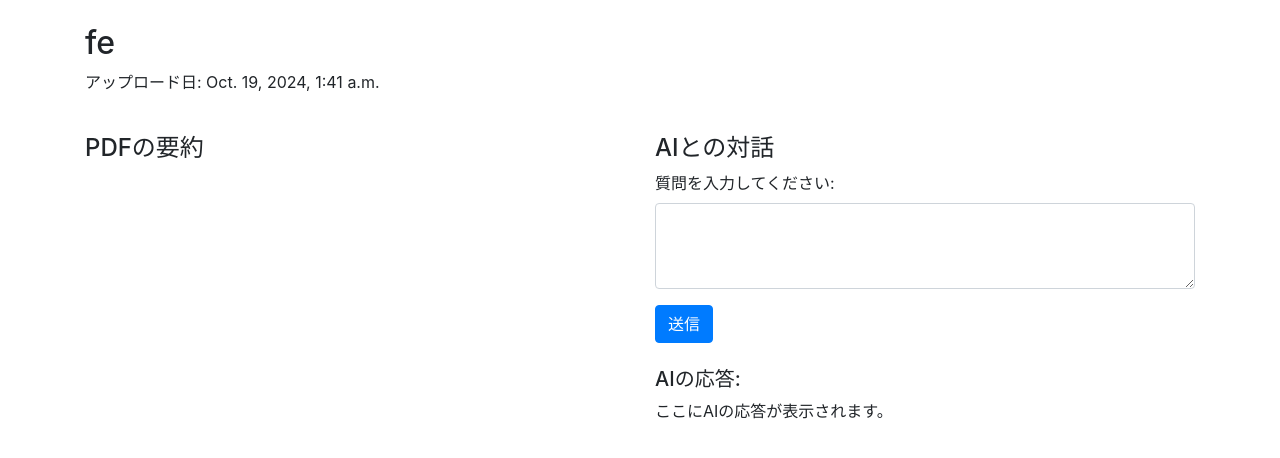
After one commit to NaoyukiUed/M1research, a Django app: template book_project/templates/document_detail.html in a window 1280 px wide. The commit adds this page. Shown: the top 458 px of the page. Run offline with Django 5.2, Linux system fonts and the light colour scheme; the template is opened without the code that fills it: values that come from a table or form of the project are taken from there, others are empty; data comes from the database, SQL or seed files in the repository; both versions use the stored data as it was after the commit; parts of the project's set-up code (start-up, migrations or seed data) failed here and were passed over; some libraries are stand-ins or nearby versions.

Commit message:
pdfのアップロードとその出力を可能にした

```diff
--- a/book_project/book_app/urls.py
+++ b/book_project/book_app/urls.py
@@ -11,4 +11,5 @@ urlpatterns = [
     path('profiles/', views.profile_list_view, name='profile_list'),  # 一覧表示
     path('upload/', views.upload_pdf, name='upload_pdf'),
     path('pdfs/', views.pdf_list, name='pdf_list'),
+    path('document/<int:pk>/', views.document_detail, name='document_detail'),
 ] + static(settings.STATIC_URL, document_root=settings.STATICFILES_DIRS[0])
--- /dev/null
+++ b/book_project/templates/document_detail.html
@@ -0,0 +1,66 @@
+<!DOCTYPE html>
+<html lang="en">
+<head>
+    <meta charset="UTF-8">
+    <title>{{ document.title }}</title>
+    <!-- BootstrapのCDN -->
+    <link href="https://maxcdn.bootstrapcdn.com/bootstrap/4.5.2/css/bootstrap.min.css" rel="stylesheet">
+</head>
+<body>
+    <div class="container mt-4">
+        <!-- 上部にタイトルとアップロード日を表示 -->
+        <div class="row">
+            <div class="col-12">
+                <h2>{{ document.title }}</h2>
+                <p>アップロード日: {{ document.uploaded_at }}</p>
+            </div>
+        </div>
+
+        <!-- 左右に分けてレイアウト -->
+        <div class="row mt-4">
+            <!-- 左半分: PDFの要約 -->
+            <div class="col-md-6">
+                <h4>PDFの要約</h4>
+                <pre>{{ document.text_summary }}</pre> <!-- PDFから抽出されたテキスト -->
+            </div>
+
+            <!-- 右半分: AIとの対話スペース -->
+            <div class="col-md-6">
+                <h4>AIとの対話</h4>
+                <form id="chat-form">
+                    <div class="form-group">
+                        <label for="user-input">質問を入力してください:</label>
+                        <textarea id="user-input" class="form-control" rows="3"></textarea>
+                    </div>
+                    <button type="submit" class="btn btn-primary">送信</button>
+                </form>
+
+                <!-- AIとの対話結果を表示 -->
+                <div id="chat-response" class="mt-4">
+                    <h5>AIの応答:</h5>
+                    <p id="ai-response-text">ここにAIの応答が表示されます。</p>
+                </div>
+            </div>
+        </div>
+    </div>
+
+    <!-- BootstrapのJSと依存するPopper.jsのCDN -->
+    <script src="https://code.jquery.com/jquery-3.5.1.slim.min.js"></script>
+    <script src="https://cdn.jsdelivr.net/npm/@popperjs/core@2.11.6/dist/umd/popper.min.js"></script>
+    <script src="https://stackpath.bootstrapcdn.com/bootstrap/4.5.2/js/bootstrap.min.js"></script>
+
+    <!-- JavaScriptでフォームの送信処理 -->
+    <script>
+        document.getElementById('chat-form').addEventListener('submit', function(event) {
+            event.preventDefault(); // ページのリロードを防止
+
+            // フォームからの入力内容を取得
+            const userInput = document.getElementById('user-input').value;
+
+            // AIへのリクエスト処理（仮想的な処理です。バックエンドとの通信は別途設定が必要です）
+            // ここでは仮に、固定された応答を表示するようにしています。
+            document.getElementById('ai-response-text').textContent = '仮の応答: ' + userInput;
+        });
+    </script>
+</body>
+</html>
```
Also changed, not shown: book_project/book_app/views.py (+30 -1 lines), book_project/templates/pdf_list.html (+23 -12 lines), book_project/db.sqlite3, 3 other files.
